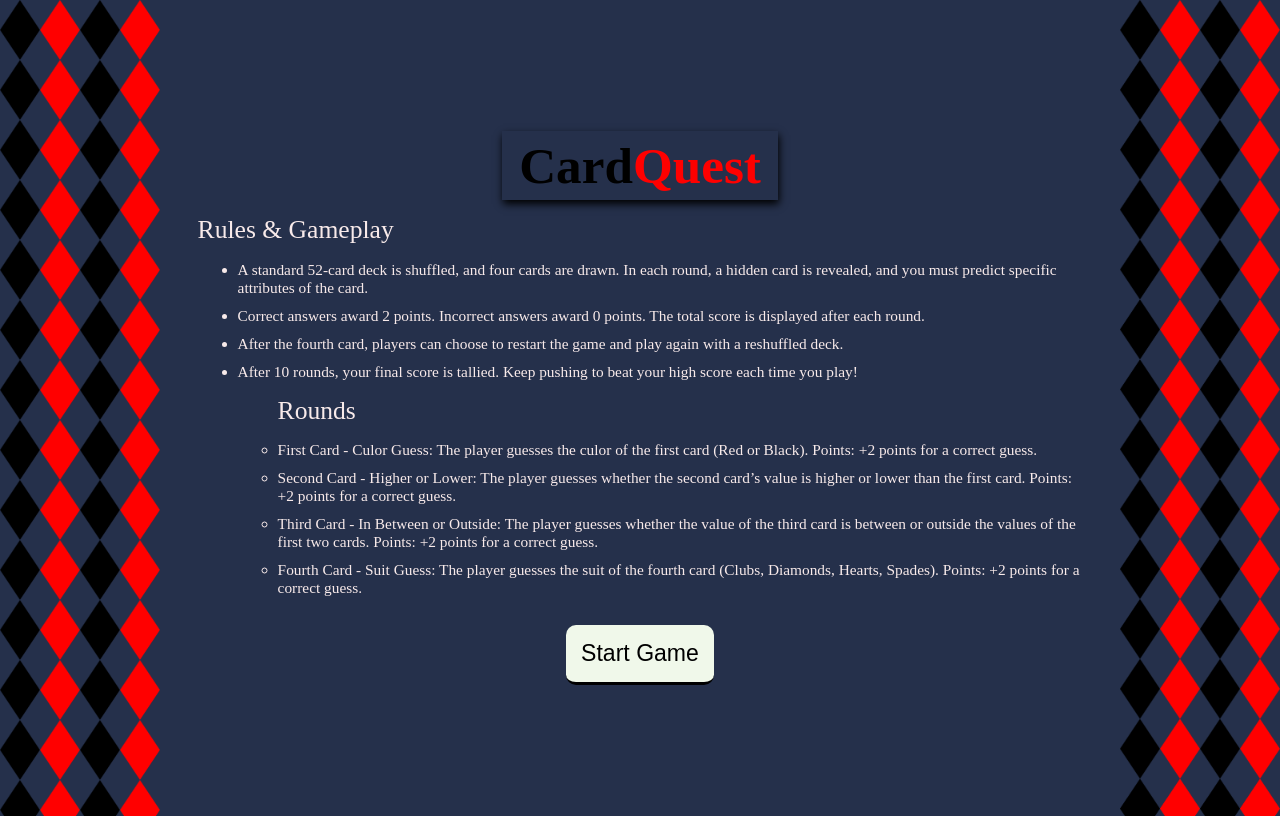
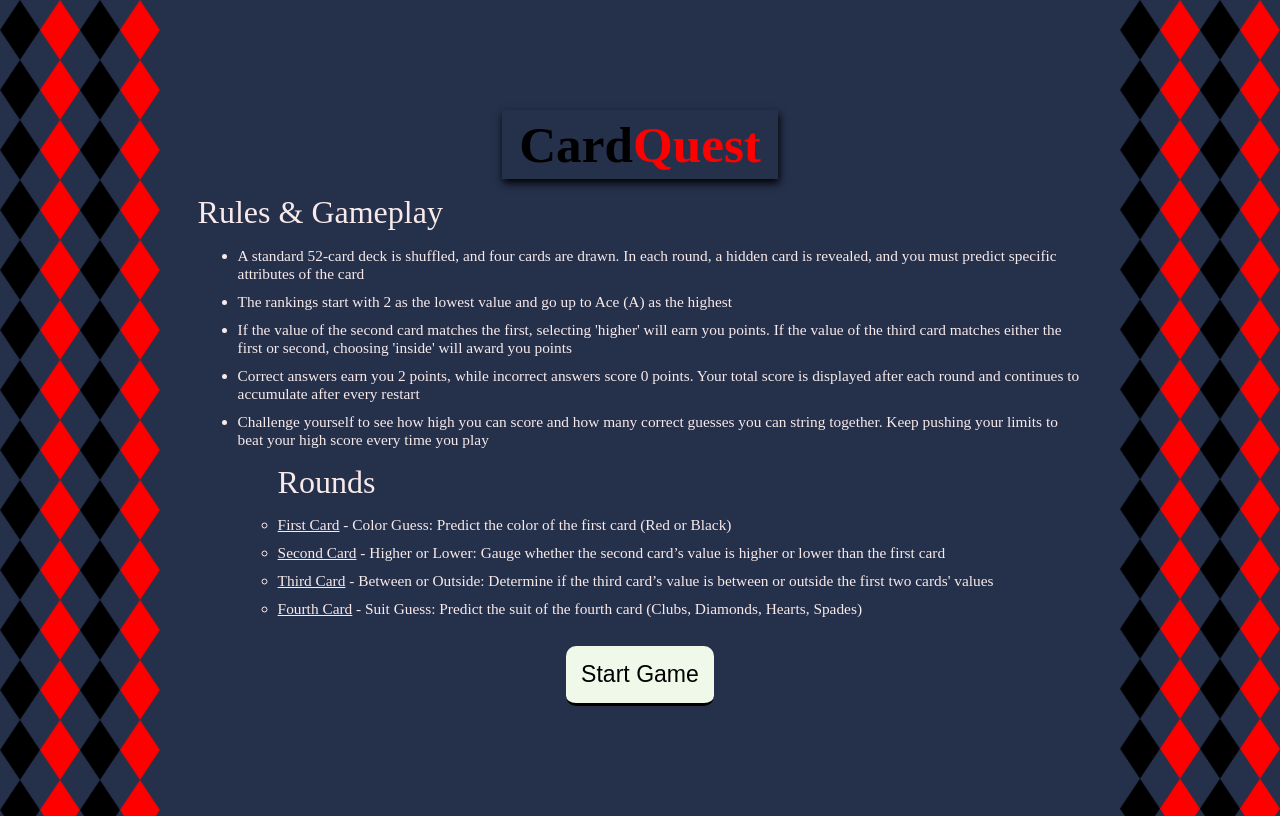
Before and after one commit to Breideva/CardQuest, a website: page index.html in a window 1280 px wide. Drawn offline with nearby package versions, Linux system fonts and the light colour scheme.

Commit message:
Cleaned up styles and text

```diff
--- a/index.html
+++ b/index.html
@@ -17,42 +17,45 @@
           <li>
             A standard 52-card deck is shuffled, and four cards are drawn. In
             each round, a hidden card is revealed, and you must predict specific
-            attributes of the card.
+            attributes of the card
           </li>
           <li>
-            Correct answers award 2 points. Incorrect answers award 0 points.
-            The total score is displayed after each round.
+            The rankings start with 2 as the lowest value and go up to Ace (A)
+            as the highest
           </li>
           <li>
-            After the fourth card, players can choose to restart the game and
-            play again with a reshuffled deck.
+            If the value of the second card matches the first, selecting
+            'higher' will earn you points. If the value of the third card
+            matches either the first or second, choosing 'inside' will award you
+            points
           </li>
           <li>
-            After 10 rounds, your final score is tallied. Keep pushing to beat
-            your high score each time you play!
+            Correct answers earn you 2 points, while incorrect answers score 0
+            points. Your total score is displayed after each round and continues
+            to accumulate after every restart
+          </li>
+          <li>
+            Challenge yourself to see how high you can score and how many
+            correct guesses you can string together. Keep pushing your limits to
+            beat your high score every time you play
           </li>
           <ul>
             <h2>Rounds</h2>
             <li>
-              <span>First Card</span> - Culor Guess: The player guesses the
-              culor of the first card (Red or Black). Points: +2 points for a
-              correct guess.
+              <span>First Card</span> - Color Guess: Predict the color of the
+              first card (Red or Black)
             </li>
             <li>
-              <span>Second Card</span> - Higher or Lower: The player guesses
-              whether the second card’s value is higher or lower than the first
-              card. Points: +2 points for a correct guess.
+              <span>Second Card</span> - Higher or Lower: Gauge whether the
+              second card’s value is higher or lower than the first card
             </li>
             <li>
-              <span>Third Card</span> - In Between or Outside: The player
-              guesses whether the value of the third card is between or outside
-              the values of the first two cards. Points: +2 points for a correct
-              guess.
+              <span>Third Card</span> - Between or Outside: Determine if the third
+              card’s value is between or outside the first two cards' values
             </li>
             <li>
-              <span>Fourth Card</span> - Suit Guess: The player guesses the suit
-              of the fourth card (Clubs, Diamonds, Hearts, Spades). Points: +2
-              points for a correct guess.
+              <span>Fourth Card</span> - Suit Guess: Predict the suit of the
+              fourth card (Clubs, Diamonds, Hearts, Spades)
             </li>
           </ul>
         </ul>
--- a/styles.css
+++ b/styles.css
@@ -34,7 +34,7 @@ body {
 }
 #first-page h2 {
   font-weight: 500;
-  font-size: clamp(16px, 2vw, 40px);
+  font-size: clamp(20px, 2.5vw, 60px);
   margin: 15px 0;
 }
 #first-page li {
@@ -42,7 +42,7 @@ body {
   font-size: clamp(12px, 1.2vw, 30px);
   margin: 10px 0;
 }
-#first-page ol span {
+#first-page li span {
   font-weight: 400;
   text-decoration: underline;
 }
@@ -56,6 +56,7 @@ body {
   transition: all .2s linear;
   background-color:rgb(240, 248, 234);
   margin-top: clamp(10px, 1vw, 30px);
+  cursor: pointer;
 }
 #first-page button:hover {
   background-color:rgb(240, 248, 234, 0.5);
@@ -101,7 +102,7 @@ clip-path: polygon(0 100%, 100% 100%, 100% 100%, 0% 100%);
   width: clamp(75px, 9vw, 300px);
   height: auto;
   padding: 0.5vw 0.5vw;
-  border-radius: clamp(5px, 1.5vw, 15px);
+  border-radius: clamp(5px, 1.2vw, 20px);
   pointer-events: none;
   -webkit-user-drag: none;
   user-select: none;
@@ -162,7 +163,7 @@ margin: 0;
 }
 #button-area button {
   padding: 15px 0px;
-  width: clamp(70px, 22%, 200px);
+  width: clamp(60px, 22%, 200px);
   font-size: clamp(12px, 1.5vw, 100px);
   border-radius: 10px;
   border: none;
@@ -170,6 +171,7 @@ margin: 0;
   text-align: center;
   transition: all .2s linear;
   background-color:rgb(240, 248, 234);
+  cursor: pointer;
 }
 #button-area button:hover {
   background-color:rgb(240, 248, 234, 0.5);
```
